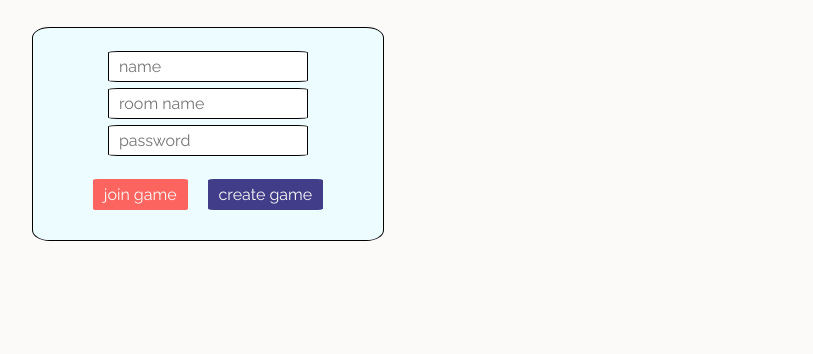
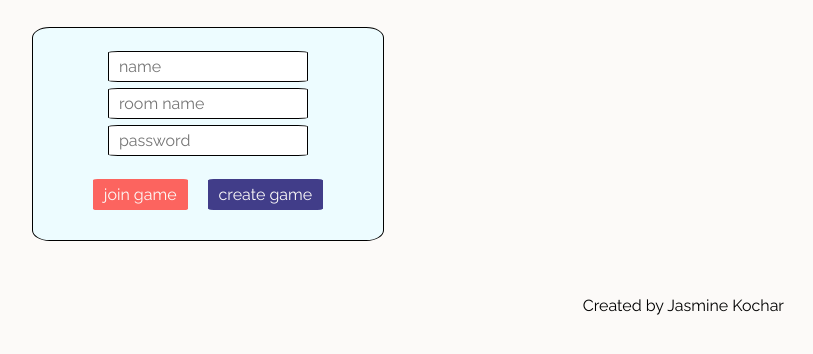
Before and after one commit to jasminekkochar/fishbowl, a website: page public/index.html in a window 1280 px wide. Shown: the part 284-638 px from the top of the page, without its empty margins (432-1245 px from the left). Drawn offline with nearby package versions, Linux system fonts and the light colour scheme; no server answers.

Commit message:
Create by msg

```diff
--- a/public/css/style.css
+++ b/public/css/style.css
@@ -29,3 +29,17 @@ button.unclickable { opacity: 0.5; }
 	display: flex;
 	justify-content: center;
 }
+
+footer{
+	text-align: right;
+	padding:10px 5%;
+}
+
+footer a{
+	text-decoration: none;
+	color: inherit;
+}
+
+footer a:active, footer a:hover, footer a:focus{
+	font-style: italic;
+}
--- a/public/index.html
+++ b/public/index.html
@@ -167,6 +167,9 @@
             </form>
         </div>
     </body>
+    <footer>
+        <p>Created by <a href="http://www.jasminekkochar.com" target="_blank">Jasmine Kochar </a></p>
+    </footer>
     <script src="/socket.io/socket.io.js"></script>
     <script src="https://code.jquery.com/jquery-3.4.1.slim.min.js" integrity="sha384-J6qa4849blE2+poT4WnyKhv5vZF5SrPo0iEjwBvKU7imGFAV0wwj1yYfoRSJoZ+n" crossorigin="anonymous"></script>
     <script src="https://cdn.jsdelivr.net/npm/popper.js@1.16.0/dist/umd/popper.min.js" integrity="sha384-Q6E9RHvbIyZFJoft+2mJbHaEWldlvI9IOYy5n3zV9zzTtmI3UksdQRVvoxMfooAo" crossorigin="anonymous"></script>
```
